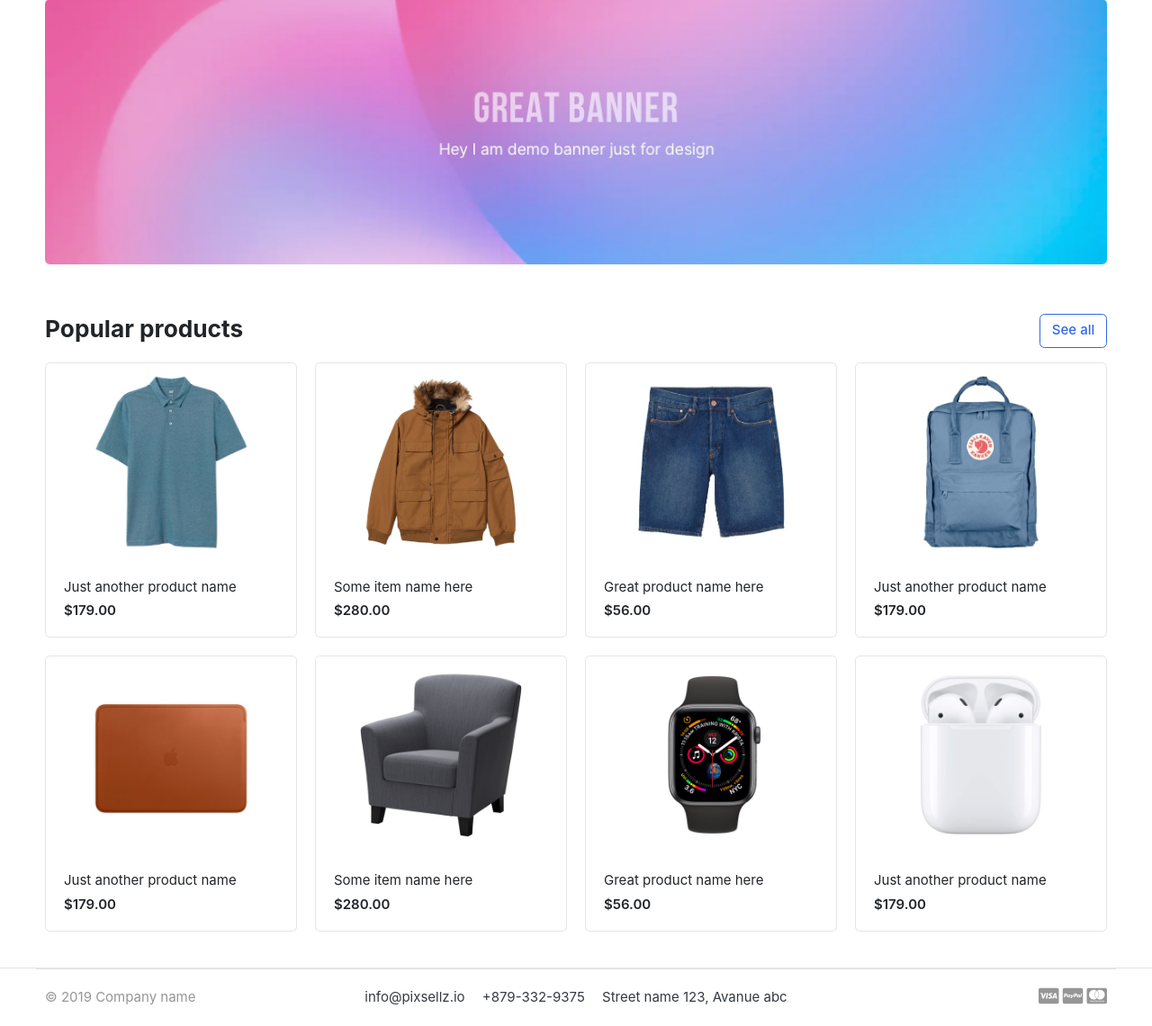
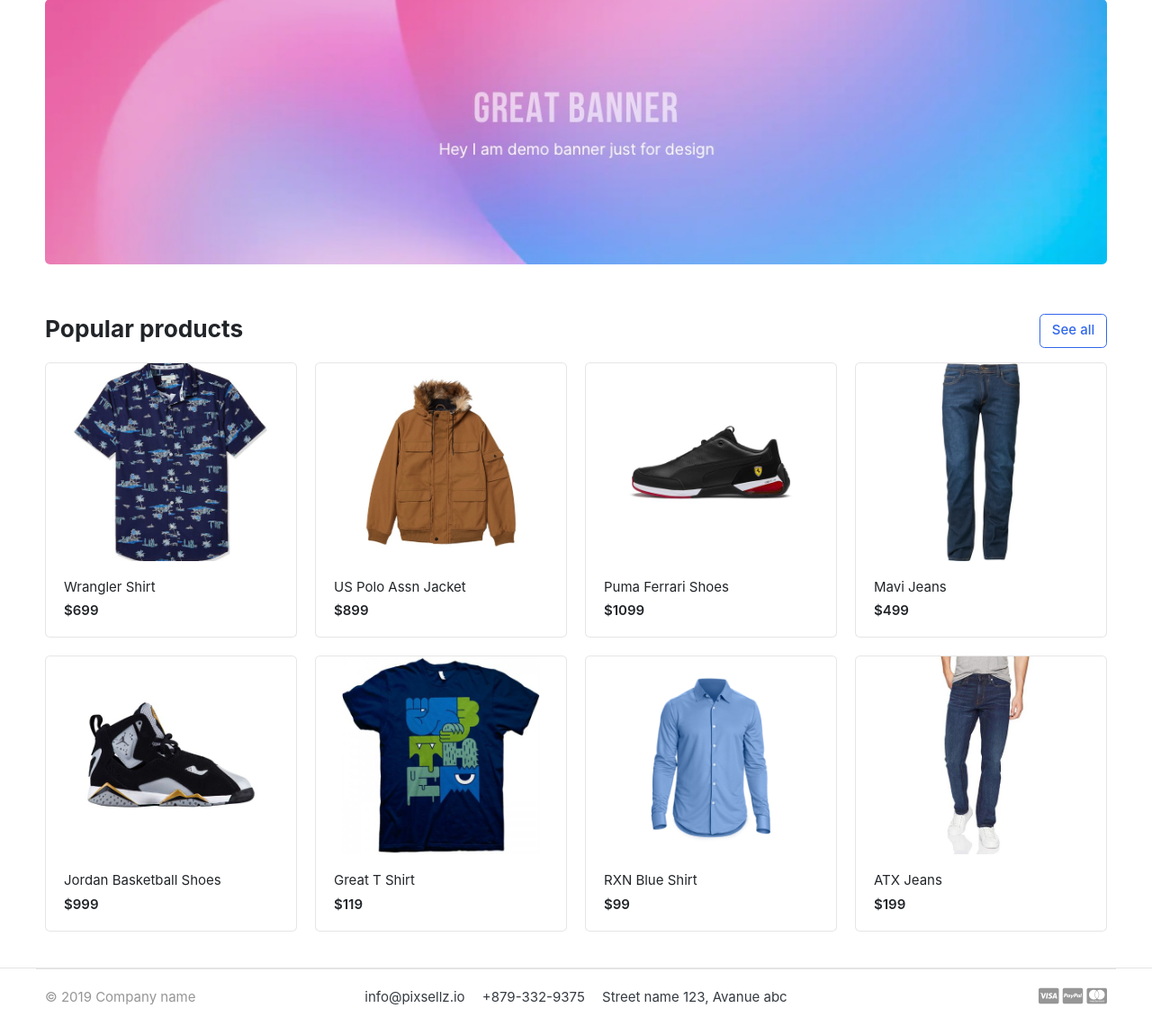
Before and after one commit to Renato-Servadei/GreatKart, a Django app: page / in a window 1280 px wide. Shown: the part 139-1280 px from the top of the page at 90% size. Run offline with Django 3.2, Linux system fonts and the light colour scheme; data comes from the database, SQL or seed files in the repository; some libraries are stand-ins or nearby versions; some web fonts are replaced.

Commit message:
Instalé pylint. En greatkart.views se creó el query para mostrar los productos. Se modificó el template home.html para mostrar los productos

```diff
--- a/greatkart/views.py
+++ b/greatkart/views.py
@@ -1,4 +1,9 @@
 from django.shortcuts import render
+from store.models import Product
 
 def home(request):
-    return render(request, 'home.html')
+    products = Product.objects.all().filter(is_available = True)
+    context = {
+        'products' : products
+    }
+    return render(request, 'home.html', context)
--- a/templates/home.html
+++ b/templates/home.html
@@ -25,78 +25,17 @@
 
 
 <div class="row">
+	{% for product in products %}
 	<div class="col-md-3">
 		<div class="card card-product-grid">
-			<a href="./product-detail.html" class="img-wrap"> <img src="{% static 'images/items/1.jpg' %}"> </a>
+			<a href="./product-detail.html" class="img-wrap"> <img src="{{ product.images.url }}"> </a>
 			<figcaption class="info-wrap">
-				<a href="./product-detail.html" class="title">Just another product name</a>
-				<div class="price mt-1">$179.00</div> <!-- price-wrap.// -->
+				<a href="./product-detail.html" class="title">{{ product.product_name }}</a>
+				<div class="price mt-1">${{ product.price }}</div> <!-- price-wrap.// -->
 			</figcaption>
 		</div>
 	</div> <!-- col.// -->
-	<div class="col-md-3">
-		<div class="card card-product-grid">
-			<a href="./product-detail.html" class="img-wrap"> <img src="{% static 'images/items/2.jpg' %}"> </a>
-			<figcaption class="info-wrap">
-				<a href="./product-detail.html" class="title">Some item name here</a>
-				<div class="price mt-1">$280.00</div> <!-- price-wrap.// -->
-			</figcaption>
-		</div>
-	</div> <!-- col.// -->
-	<div class="col-md-3">
-		<div class="card card-product-grid">
-			<a href="./product-detail.html" class="img-wrap"> <img src="{% static 'images/items/3.jpg' %}"> </a>
-			<figcaption class="info-wrap">
-				<a href="./product-detail.html" class="title">Great product name here</a>
-				<div class="price mt-1">$56.00</div> <!-- price-wrap.// -->
-			</figcaption>
-		</div>
-	</div> <!-- col.// -->
-	<div class="col-md-3">
-		<div class="card card-product-grid">
-			<a href="./product-detail.html" class="img-wrap"> <img src="{% static 'images/items/4.jpg' %}"> </a>
-			<figcaption class="info-wrap">
-				<a href="./product-detail.html" class="title">Just another product name</a>
-				<div class="price mt-1">$179.00</div> <!-- price-wrap.// -->
-			</figcaption>
-		</div>
-	</div> <!-- col.// -->
-	<div class="col-md-3">
-		<div class="card card-product-grid">
-			<a href="./product-detail.html" class="img-wrap"> <img src="{% static 'images/items/5.jpg' %}"> </a>
-			<figcaption class="info-wrap">
-				<a href="./product-detail.html" class="title">Just another product name</a>
-				<div class="price mt-1">$179.00</div> <!-- price-wrap.// -->
-			</figcaption>
-		</div>
-	</div> <!-- col.// -->
-	<div class="col-md-3">
-		<div class="card card-product-grid">
-			<a href="./product-detail.html" class="img-wrap"> <img src="{% static 'images/items/6.jpg' %}"> </a>
-			<figcaption class="info-wrap">
-				<a href="./product-detail.html" class="title">Some item name here</a>
-				<div class="price mt-1">$280.00</div> <!-- price-wrap.// -->
-			</figcaption>
-		</div>
-	</div> <!-- col.// -->
-	<div class="col-md-3">
-		<div class="card card-product-grid">
-			<a href="./product-detail.html" class="img-wrap"> <img src="{% static 'images/items/7.jpg' %}"> </a>
-			<figcaption class="info-wrap">
-				<a href="./product-detail.html" class="title">Great product name here</a>
-				<div class="price mt-1">$56.00</div> <!-- price-wrap.// -->
-			</figcaption>
-		</div>
-	</div> <!-- col.// -->
-	<div class="col-md-3">
-		<div class="card card-product-grid">
-			<a href="./product-detail.html" class="img-wrap"> <img src="{% static 'images/items/8.jpg' %}"> </a>
-			<figcaption class="info-wrap">
-				<a href="./product-detail.html" class="title">Just another product name</a>
-				<div class="price mt-1">$179.00</div> <!-- price-wrap.// -->
-			</figcaption>
-		</div>
-	</div> <!-- col.// -->
+	{% endfor %}
 </div> <!-- row.// -->
 
 </div><!-- container // -->
```
Also changed, not shown: 9 other files.
